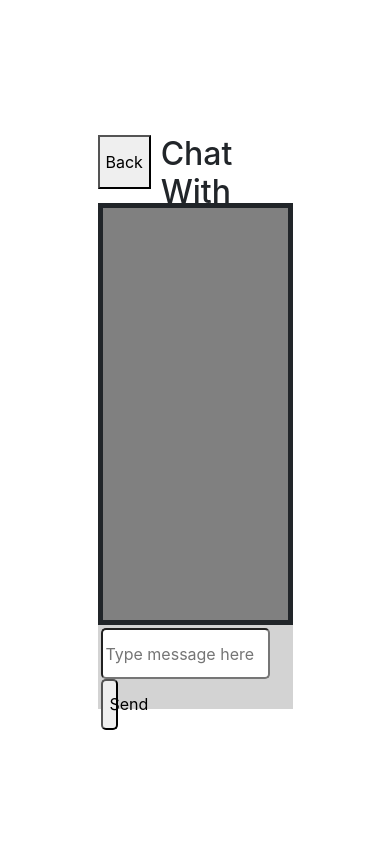
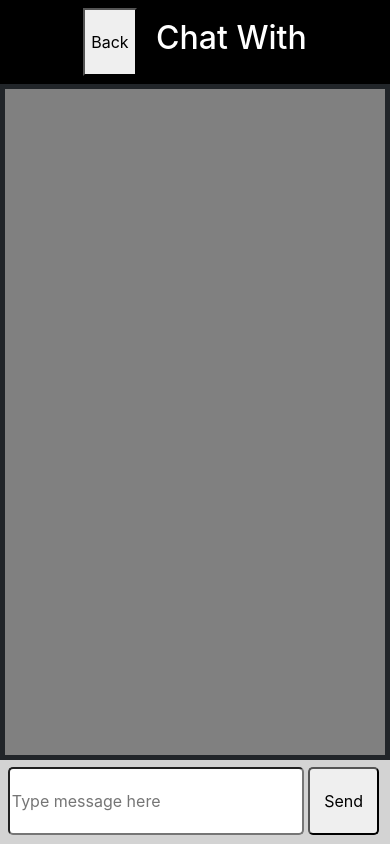
Before and after one commit to GarrettLB/G-Message, a PHP site: page /singlechat.php?user=1 in a window 390 px wide. Run offline with PHP 8.4, Linux system fonts and the light colour scheme; the visitor is signed in with stand-in values (Sample User, id 1); data that the repository does not hold is empty.

Commit message:
styling for mobile

```diff
--- a/singlechat.php
+++ b/singlechat.php
@@ -8,10 +8,8 @@
     <h2 id="chatName"></h2>
   </div>
 
+  <div id="chat-box"></div>
 
-  <div id="chat-box" class="">
-
-  </div>
   <div id="type-area">
     <form id="messageForm" action="#">
       <input type="text" name="senderId" value="<?php echo $_SESSION['id']; ?>" style="display: none;">
--- a/styles/style.css
+++ b/styles/style.css
@@ -51,6 +51,7 @@
   height: 8vh;
   display: flex;
   justify-content: center;
+  align-items: center;
 }
 
 #back-button {
@@ -77,18 +78,18 @@
   background-color: lightgray;
   width: 50%;
   height: 10vh;
-  padding: 1%;
+  padding: 0.5%;
 }
 
 #messageInput {
   width: 90%;
-  height: 6vh;
+  height: 8vh;
   border-radius: 5px;
 }
 
 #subBtn {
   width: 9%;
-  height: 6vh;
+  height: 8vh;
   border-radius: 5px;
 }
 
@@ -143,3 +144,34 @@
 .userA {
   color: black;
 }
+
+@media only screen and (max-width: 768px) {
+  /* For mobile phones: */
+  #type-area {
+    width: 100%;
+    padding: 2%;
+  }
+
+  #messageInput {
+    width: 79%;
+  }
+
+  #subBtn {
+    width: 19%;
+  }
+
+  #chat-box {
+    width: 100%;
+    height: 80vh;
+  }
+
+  .head {
+    width: 100%;
+    height: 10vh;
+    background-color: black;
+  }
+
+  #chatName {
+    color: white;
+  }
+}
```
